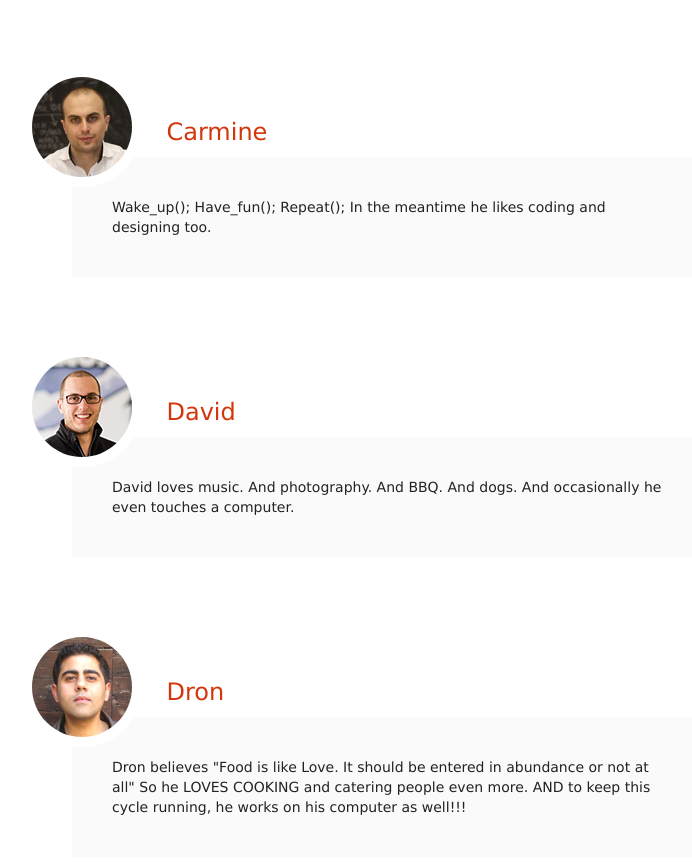
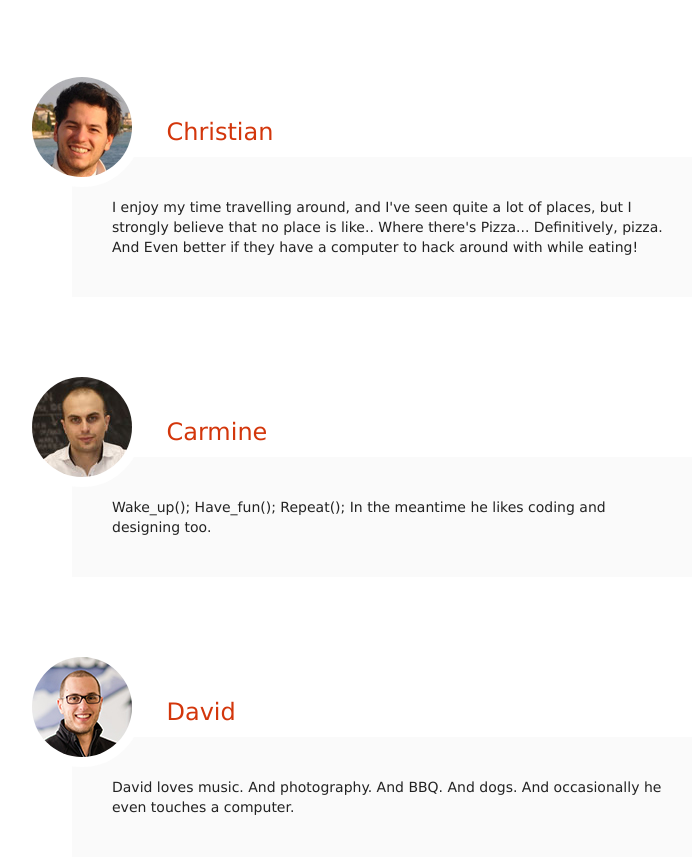
Before and after one commit to RailsGirls54/railsgirls54.github.io, a plain HTML site: page landingpage/index.html in a window 1280 px wide. Shown: the part 3302-4169 px from the top of the page, without its empty margins (249-941 px from the left). Drawn offline with nearby package versions, Linux system fonts and the light colour scheme; some packages are replaced by stand-ins of ours; a script that the page names is missing.

Commit message:
Added Christian to the team

```diff
--- a/landingpage/html/team.html
+++ b/landingpage/html/team.html
@@ -4,6 +4,14 @@
 	<p class="name">Alex</p>
 	<p class="pickup">
 		Alex is well known for eating: once he starts, nobody can stop him - he's a gourmet! During the daytime he studies the science of computers, while in the night he wears the headphones and rocks the clubs as a DJ.
+	</p>
+</div>
+
+<div  class="col-mid-2 team-member">
+	<img src="img/team/team_christian.jpg"/>
+	<p class="name">Christian</p>
+	<p class="pickup">
+		I enjoy my time travelling around, and I've seen quite a lot of places, but I strongly believe that no place is like.. Where there's Pizza... Definitively, pizza. And Even better if they have a computer to hack around with while eating!
 	</p>
 </div>
 
```
Also changed, not shown: landingpage/img/team/team_christian.jpg (added).
